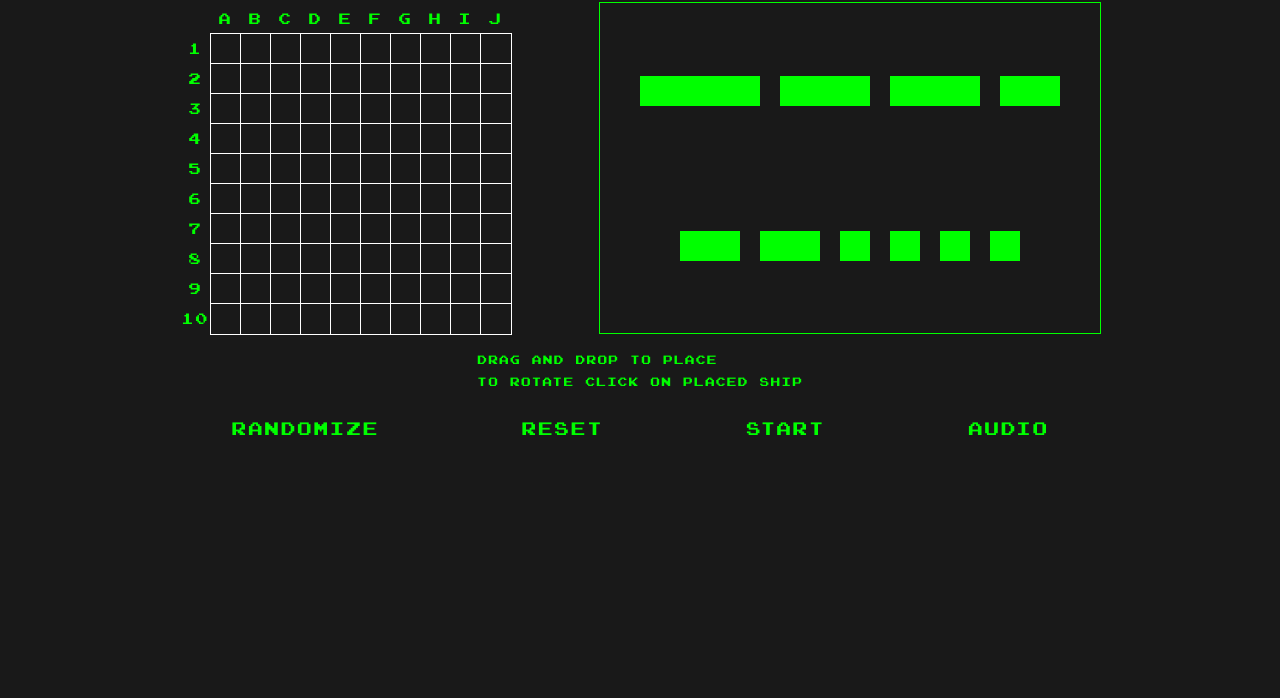
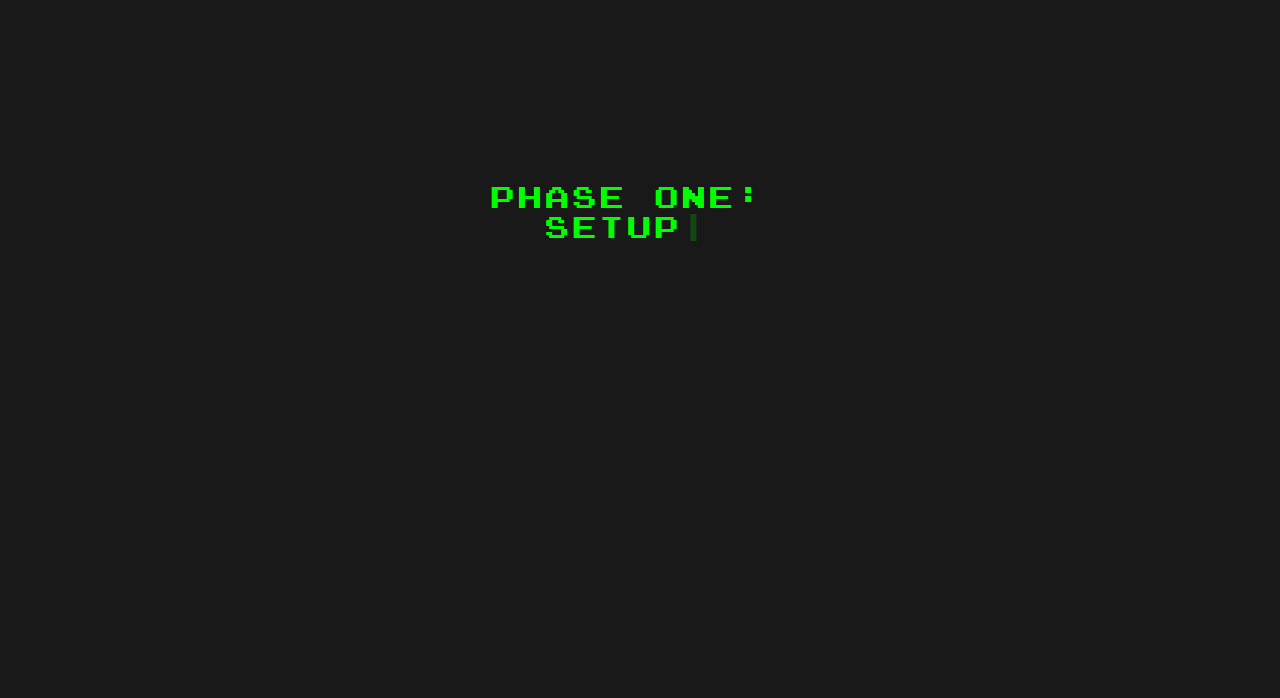
Before and after one commit to amikus123/lets-battle-some-ships, a website built with webpack: page build/index.html in a window 1280 px wide. Shown: the part 102-800 px from the top of the page. Built offline with nearby package versions, Linux system fonts and the light colour scheme.

Commit message:
added basics of aniamted text

```diff
--- a/src/sass/base/_restes.scss
+++ b/src/sass/base/_restes.scss
@@ -1,22 +1,23 @@
-
-*,::after,::before {
+*,
+::after,
+::before {
   padding: 0;
   margin: 0;
   border: 0;
   letter-spacing: 0.1ch;
-
 }
-html{
+html {
   font-size: 62.5%;
-
 }
 body {
   line-height: 1;
   font-family: joystix;
   background: rgb(25, 25, 25);
   color: lime;
-
+  height: 100vh;
+  overflow: hidden;
 }
-ol, ul {
+ol,
+ul {
   list-style: none;
 }
--- /dev/null
+++ b/src/sass/components/_header.scss
@@ -0,0 +1,10 @@
+header{
+    padding: 3rem 0;
+    display: flex;
+    justify-content: center;
+
+    h1{
+        font-size: 3rem;
+    }
+
+}
--- a/src/sass/components/_setup.scss
+++ b/src/sass/components/_setup.scss
@@ -1,7 +1,7 @@
 .setup {
   width: 75%;
   margin: 0 auto;
-
+  position: relative;
   h2 {
     font-size: 3rem;
     text-align: center;
@@ -21,7 +21,7 @@
       flex-wrap: wrap;
       align-items: center;
       padding: 1rem;
-      outline:  1px solid lime ;
+      border:  1px solid lime ;
       .ship {
         margin: 1rem;
       }
--- a/src/sass/components/_ship-states.scss
+++ b/src/sass/components/_ship-states.scss
@@ -31,7 +31,7 @@
     width: fit-content;
     display: flex;
     background-color: red;
-    z-index: 100;
+    // z-index: 100;
     &-vertical{
     height: fit-content;
     width: 30px;
--- a/src/sass/components/_typed-text.scss
+++ b/src/sass/components/_typed-text.scss
@@ -1,15 +1,33 @@
-/* Google Fonts */
+
+.modal{
+  &-big{
+    position: absolute;
+    top:0;
+    left:-5rem;
+    bottom: -5rem;
+    right: -5rem;
+    background-color: rgba(25,25,25);
+    pre{
+      position: absolute;
+      top:50%;
+      left:50%;
+      transform: translate(-50%,-100%);
+      font-size: 3rem;
+    }
+  }
+  &-small{
+
+  }
+}
 
 .text-box {
-  //    width: fit-content;
   display: flex;
   justify-content: center;
   align-items: center;
 }
 
-#typewriter {
+.animated {
   color: lime;
-
   font-size: 2em;
   margin: 0;
   font-family: joystix;
--- a/src/sass/components/index.scss
+++ b/src/sass/components/index.scss
@@ -3,3 +3,4 @@
 @forward "./ship-states";
 @forward "./setup";
 @forward "./buttons";
+@forward "./header";
--- /dev/null
+++ b/src/ts/AnimatedText.ts
@@ -0,0 +1,34 @@
+import setupTypewriter from "./temp";
+export default class AnimatedText {
+  displayTarget: HTMLElement;
+  typeSpeed: number;
+  modal: HTMLElement | null;
+
+  constructor(
+    element: HTMLElement,
+    modal: HTMLElement | null = null,
+    speed: number = 10
+  ) {
+    this.displayTarget = element;
+    this.typeSpeed = speed;
+    this.modal = modal;
+  }
+  public setSpeed(newSpeed: number) {
+    this.typeSpeed = newSpeed;
+  }
+  public phase() {
+    const phase1 = `Phase one: \n  Setup `;
+    setupTypewriter(this.displayTarget, phase1);
+    setTimeout(() => {
+      this.modal?.classList.toggle("hide");
+    }, 5000);
+  }
+
+  public type(text: string) {
+    this.modal?.classList.toggle("hide");
+    setupTypewriter(this.displayTarget, text);
+    setTimeout(() => {
+      this.modal?.classList.toggle("hide");
+    }, 5000);
+  }
+}
--- a/src/ts/index.ts
+++ b/src/ts/index.ts
@@ -1,9 +1,8 @@
 import Player from "./Player";
 import GameFlow from "./GameFlow";
 import BoardSetup from "./BoardSetup";
-import { randomSetup, audioToggle, startGame, resetBoard } from "./Buttons";
-
-
+import AnimatedText from "./AnimatedText";
+import { audioToggle } from "./Buttons";
 
 const human = new Player(false);
 const computer = new Player(true);
@@ -18,13 +17,17 @@ const startButton = document.getElementById("start");
 const audioButton = document.getElementById("audio");
 const audioIcon = document.getElementById("audioIcon");
 
-radomButton?.addEventListener("click", ()=>{humanBoardSetup.randomSetup()});
-resetButton?.addEventListener("click", ()=>{humanBoardSetup.reset()});
-startButton?.addEventListener("click", ()=>{humanBoardSetup.start()});
+radomButton?.addEventListener("click", () => {
+  humanBoardSetup.randomSetup();
+});
+resetButton?.addEventListener("click", () => {
+  humanBoardSetup.reset();
+});
+startButton?.addEventListener("click", () => {
+  humanBoardSetup.start();
+});
 audioButton?.addEventListener("click", audioToggle);
 audioIcon?.addEventListener("click", audioToggle);
-
-
 
 human.setEnemy(computer);
 computer.setEnemy(human);
@@ -34,6 +37,19 @@ computerBoardSetup.addSquares();
 computer.randomizeShips();
 // computerBoardSetup.updateBoard();
 humanBoardSetup.updateBoard();
-
 console.log(human);
 console.log(computer);
+
+const modalBigText = document.getElementById("modalBigText")!;
+const bigModal = document.getElementById("modalBig")!;
+const modalSmallText = document.getElementById("modalSmallText")!;
+const smallModal = document.getElementById("modalSmall")!;
+const logo = document.getElementById("logo")!;
+const helperText = document.getElementById("helpetText")!;
+const animatedSmallModal = new AnimatedText(modalSmallText, smallModal);
+const animatedBigModal = new AnimatedText(modalBigText, bigModal);
+const animatedGameText = new AnimatedText(helperText);
+const animatedLogo = new AnimatedText(logo);
+
+animatedLogo.type("BATTLESHIPS RETRO ")
+animatedBigModal.phase();
--- /dev/null
+++ b/src/ts/js/AnimatedText.js
@@ -0,0 +1,34 @@
+"use strict";
+var __importDefault = (this && this.__importDefault) || function (mod) {
+    return (mod && mod.__esModule) ? mod : { "default": mod };
+};
+Object.defineProperty(exports, "__esModule", { value: true });
+const temp_1 = __importDefault(require("./temp"));
+class AnimatedText {
+    constructor(element, modal = null, speed = 10) {
+        this.displayTarget = element;
+        this.typeSpeed = speed;
+        this.modal = modal;
+    }
+    setSpeed(newSpeed) {
+        this.typeSpeed = newSpeed;
+    }
+    phase() {
+        const phase1 = `Phase one: \n  Setup `;
+        temp_1.default(this.displayTarget, phase1);
+        setTimeout(() => {
+            var _a;
+            (_a = this.modal) === null || _a === void 0 ? void 0 : _a.classList.toggle("hide");
+        }, 5000);
+    }
+    type(text) {
+        var _a;
+        (_a = this.modal) === null || _a === void 0 ? void 0 : _a.classList.toggle("hide");
+        temp_1.default(this.displayTarget, text);
+        setTimeout(() => {
+            var _a;
+            (_a = this.modal) === null || _a === void 0 ? void 0 : _a.classList.toggle("hide");
+        }, 5000);
+    }
+}
+exports.default = AnimatedText;
--- a/src/ts/js/index.js
+++ b/src/ts/js/index.js
@@ -5,6 +5,7 @@ var __importDefault = (this && this.__importDefault) || function (mod) {
 Object.defineProperty(exports, "__esModule", { value: true });
 const Player_1 = __importDefault(require("./Player"));
 const BoardSetup_1 = __importDefault(require("./BoardSetup"));
+const AnimatedText_1 = __importDefault(require("./AnimatedText"));
 const Buttons_1 = require("./Buttons");
 const human = new Player_1.default(false);
 const computer = new Player_1.default(true);
@@ -17,9 +18,15 @@ const radomButton = document.getElementById("random");
 const startButton = document.getElementById("start");
 const audioButton = document.getElementById("audio");
 const audioIcon = document.getElementById("audioIcon");
-radomButton === null || radomButton === void 0 ? void 0 : radomButton.addEventListener("click", () => { humanBoardSetup.randomSetup(); });
-resetButton === null || resetButton === void 0 ? void 0 : resetButton.addEventListener("click", () => { humanBoardSetup.reset(); });
-startButton === null || startButton === void 0 ? void 0 : startButton.addEventListener("click", () => { humanBoardSetup.start(); });
+radomButton === null || radomButton === void 0 ? void 0 : radomButton.addEventListener("click", () => {
+    humanBoardSetup.randomSetup();
+});
+resetButton === null || resetButton === void 0 ? void 0 : resetButton.addEventListener("click", () => {
+    humanBoardSetup.reset();
+});
+startButton === null || startButton === void 0 ? void 0 : startButton.addEventListener("click", () => {
+    humanBoardSetup.start();
+});
 audioButton === null || audioButton === void 0 ? void 0 : audioButton.addEventListener("click", Buttons_1.audioToggle);
 audioIcon === null || audioIcon === void 0 ? void 0 : audioIcon.addEventListener("click", Buttons_1.audioToggle);
 human.setEnemy(computer);
@@ -31,3 +38,15 @@ computer.randomizeShips();
 humanBoardSetup.updateBoard();
 console.log(human);
 console.log(computer);
+const modalBigText = document.getElementById("modalBigText");
+const bigModal = document.getElementById("modalBig");
+const modalSmallText = document.getElementById("modalSmallText");
+const smallModal = document.getElementById("modalSmall");
+const logo = document.getElementById("logo");
+const helperText = document.getElementById("helpetText");
+const animatedSmallModal = new AnimatedText_1.default(modalSmallText, smallModal);
+const animatedBigModal = new AnimatedText_1.default(modalBigText, bigModal);
+const animatedGameText = new AnimatedText_1.default(helperText);
+const animatedLogo = new AnimatedText_1.default(logo);
+animatedLogo.type("BATTLESHIPS RETRO ");
+animatedBigModal.phase();
--- /dev/null
+++ b/src/ts/js/temp.js
@@ -0,0 +1,58 @@
+"use strict";
+Object.defineProperty(exports, "__esModule", { value: true });
+function setupTypewriter(textInDom, textToDisplay = "error", speed = 10) {
+    textInDom.innerHTML = "";
+    var cursorPosition = 0, tag = "", writingTag = false, tagOpen = false, typeSpeed = speed, tempTypeSpeed = 0;
+    var type = function () {
+        if (writingTag === true) {
+            tag += textToDisplay[cursorPosition];
+        }
+        if (textToDisplay[cursorPosition] === "<") {
+            tempTypeSpeed = 0;
+            if (tagOpen) {
+                tagOpen = false;
+                writingTag = true;
+            }
+            else {
+                tag = "";
+                tagOpen = true;
+                writingTag = true;
+                tag += textToDisplay[cursorPosition];
+            }
+        }
+        if (!writingTag && tagOpen) {
+            tag.innerHTML += textToDisplay[cursorPosition];
+        }
+        if (!writingTag && !tagOpen) {
+            if (textToDisplay[cursorPosition] === " ") {
+                tempTypeSpeed = 0;
+            }
+            else {
+                tempTypeSpeed = Math.random() * typeSpeed + 50;
+            }
+            textInDom.innerHTML += textToDisplay[cursorPosition];
+        }
+        if (writingTag === true && textToDisplay[cursorPosition] === ">") {
+            tempTypeSpeed = Math.random() * typeSpeed + 50;
+            writingTag = false;
+            if (tagOpen) {
+                var newSpan = document.createElement("span");
+                textInDom.appendChild(newSpan);
+                newSpan.innerHTML = tag;
+                tag = newSpan.firstChild;
+            }
+        }
+        cursorPosition += 1;
+        if (cursorPosition < textToDisplay.length - 1) {
+            setTimeout(type, tempTypeSpeed);
+        }
+    };
+    type();
+    // return {
+    //   type: type,
+    // };
+}
+exports.default = setupTypewriter;
+// var typer = document.getElementById("typewriter");
+// const typewriter = setupTypewriter(typer);
+// typewriter.type();
--- /dev/null
+++ b/src/ts/temp.ts
@@ -0,0 +1,64 @@
+export default function setupTypewriter(textInDom:any,textToDisplay:string ="error", speed:number = 10) {
+  textInDom.innerHTML = "";
+  var cursorPosition = 0,
+    tag :any = "",
+    writingTag = false,
+    tagOpen = false,
+    typeSpeed = speed,
+    tempTypeSpeed = 0;
+
+  var type = function () {
+    if (writingTag === true) {
+      tag += textToDisplay[cursorPosition];
+    }
+
+    if (textToDisplay[cursorPosition] === "<") {
+      tempTypeSpeed = 0;
+      if (tagOpen) {
+        tagOpen = false;
+        writingTag = true;
+      } else {
+        tag = "";
+        tagOpen = true;
+        writingTag = true;
+        tag += textToDisplay[cursorPosition];
+      }
+    }
+    if (!writingTag && tagOpen) {
+      tag.innerHTML += textToDisplay[cursorPosition];
+    }
+    if (!writingTag && !tagOpen) {
+      if (textToDisplay[cursorPosition] === " ") {
+        tempTypeSpeed = 0;
+      } else {
+        tempTypeSpeed = Math.random() * typeSpeed + 50;
+      }
+      textInDom.innerHTML += textToDisplay[cursorPosition];
+    }
+    if (writingTag === true && textToDisplay[cursorPosition] === ">") {
+      tempTypeSpeed = Math.random() * typeSpeed + 50;
+      writingTag = false;
+      if (tagOpen) {
+        var newSpan = document.createElement("span");
+        textInDom.appendChild(newSpan);
+        newSpan.innerHTML = tag;
+        tag = newSpan.firstChild;
+      }
+    }
+
+    cursorPosition += 1;
+    if (cursorPosition < textToDisplay.length - 1) {
+      setTimeout(type, tempTypeSpeed);
+    }
+  };
+  type()
+  // return {
+  //   type: type,
+  // };
+}
+
+// var typer = document.getElementById("typewriter");
+
+// const typewriter = setupTypewriter(typer);
+
+// typewriter.type();
```
Also changed, not shown: build/index.css, build/index.html, build/main.js, build/temp.js (deleted), 1 other file. Lines whose indentation alone changed are shown as unchanged.
